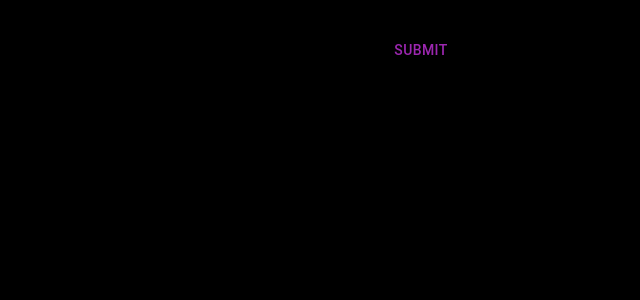
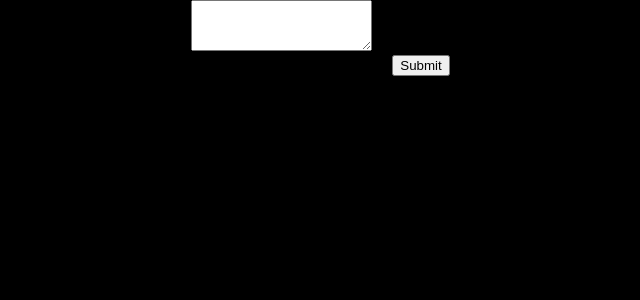
Before and after one commit to zohaib-a-ahmed/personaltrainer, a Next.js app: page /Chat in a window 1280 px wide. Shown: the top 300 px of the page, without its empty margins (219-859 px from the left). Built offline with nearby package versions, Linux system fonts and the light colour scheme.

Commit message:
Migration to Bootstrap

```diff
--- a/package.json
+++ b/package.json
@@ -11,13 +11,14 @@
   "dependencies": {
     "@emotion/react": "^11.10.5",
     "@emotion/styled": "^11.10.5",
-    "@mui/material": "^5.11.4",
     "@next/font": "13.1.2",
+    "bootstrap": "^5.2.3",
     "eslint": "8.32.0",
     "eslint-config-next": "13.1.2",
     "next": "13.1.2",
     "openai": "^3.1.0",
     "react": "18.2.0",
+    "react-bootstrap": "^2.7.0",
     "react-dom": "18.2.0"
   }
 }
--- a/pages/Chat.js
+++ b/pages/Chat.js
@@ -1,5 +1,6 @@
-import { Button, TextField } from "@mui/material";
 import { useState } from "react";
+import Form from 'react-bootstrap/Form';
+import Button from 'react-bootstrap/Button';
 
 const Chat = ({text, setMyText, setIsPending}) => {
 
@@ -31,9 +32,15 @@ const Chat = ({text, setMyText, setIsPending}) => {
 
     return (
         <div className = 'chat'>
-            <TextField multiline fullWidth id='input' color='secondary' variant="standard" value={myValue}
-			onChange={(e) => setMyValue(e.target.value)} ></TextField>
-            <Button id = 'submit' color = 'secondary' onClick = {()=>generate(myValue)}> Submit </Button>
+            {false && <TextField multiline fullWidth id='input' color='secondary' variant="standard" value={myValue}
+			onChange={(e) => setMyValue(e.target.value)} ></TextField>}
+        <Form>
+          <Form.Group className="mb-3" controlId="exampleForm.ControlTextarea1">
+            <Form.Label>Example textarea</Form.Label>
+            <Form.Control as="textarea" rows={3} />
+          </Form.Group>
+        </Form>
+            <Button id = 'submit' variant = 'secondary' onClick = {()=>generate(myValue)}> Submit </Button>
         </div>
         );
 }
--- a/pages/index.js
+++ b/pages/index.js
@@ -2,6 +2,7 @@ import Head from 'next/head'
 import Chat from "./Chat";
 import Output from "./Output"
 import { useState } from "react";
+import 'bootstrap/dist/css/bootstrap.min.css';
 
 export default function Home() {
 
```
Also changed, not shown: 1 other file (tests, documents, lock files or other folders).
